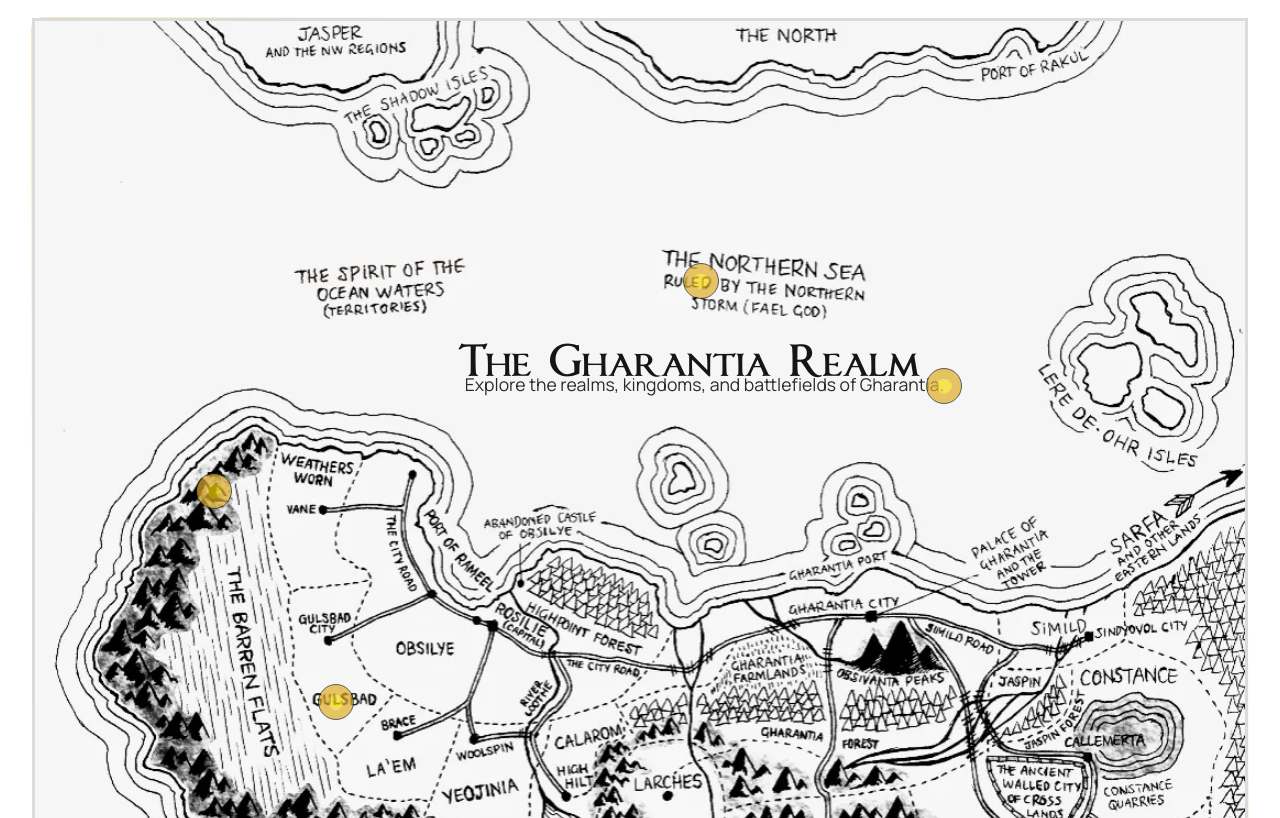
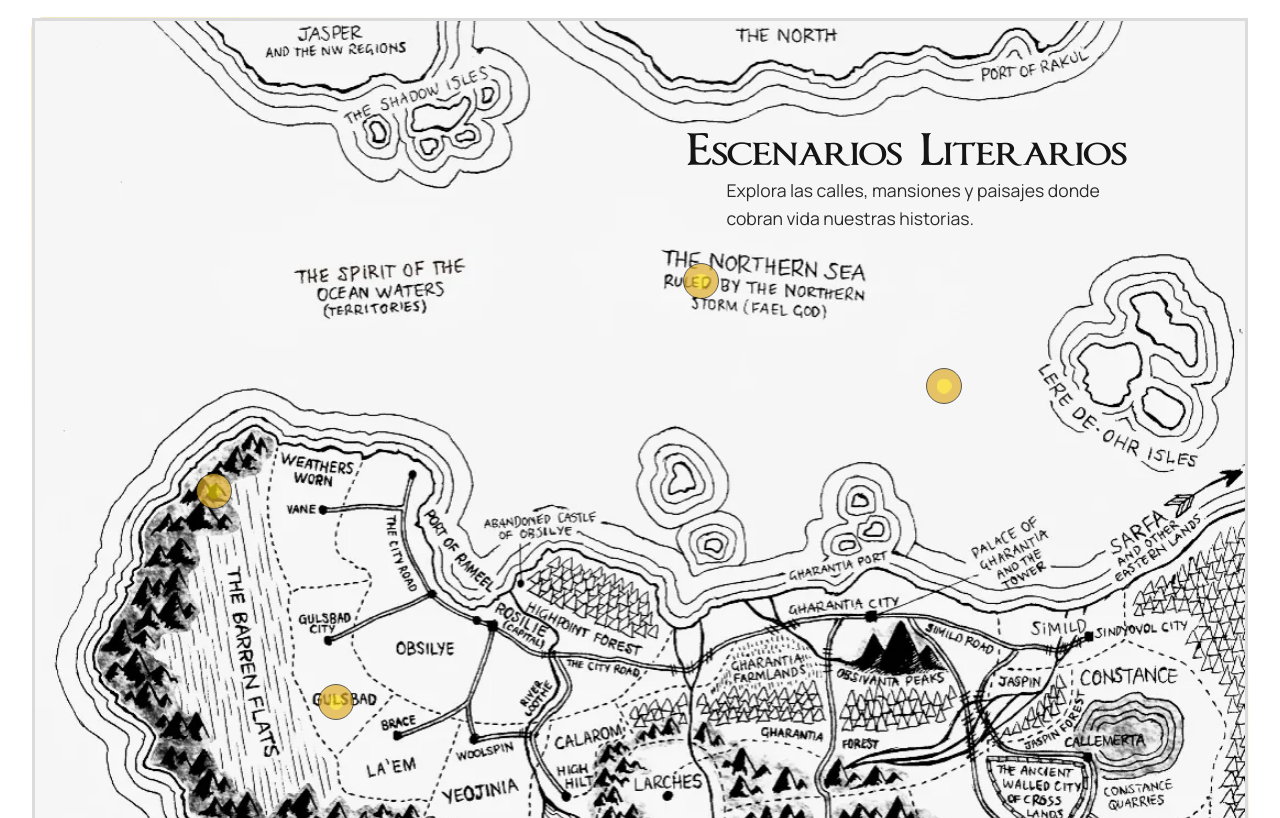
Before and after one commit to kilianomar5/mas-alla-de-las-paginas, a Vue app: page / in a window 1280 px wide. Shown: the part 1520-2338 px from the top of the page. Built offline with nearby package versions, Linux system fonts and the light colour scheme.

Commit message:
Actualizado Map Section

```diff
--- a/src/components/home/MapSection.vue
+++ b/src/components/home/MapSection.vue
@@ -1,15 +1,13 @@
 <!-- src/components/home/MapSection.vue -->
 <template>
-  <section class="map-section" id="map">
+  <section class="map-section" id="mapa">
     <div class="container">
       <!-- Semantic heading + description for search engines and screen readers.
            Visually hidden because the map artwork carries its own title. -->
       <div class="map-header sr-only">
-        <h2 class="map-title">Explore the World of Gharantia</h2>
+        <h2 class="map-title">Explora las Ciudades del Pecado</h2>
         <p class="map-subtitle">
-          Journey across the realm of the Endless War — its duchies, cities,
-          gods, and the untamed lands beyond. Hover the map to uncover the lore
-          of each location.
+          Viaja a través de los escenarios de nuestras obras literarias — desde el desierto andaluz hasta las luces de neón de Miami. Pasa el ratón sobre el mapa para descubrir los secretos de cada ubicación.
         </p>
       </div>
       <div class="map-container" ref="mapContainer">
@@ -18,7 +16,7 @@
           :src="mapImageSrc"
           :srcset="mapImageSrcset"
           sizes="(max-width: 768px) 100vw, 1100px"
-          alt="World Map of The Endless War"
+          alt="Mapa Literario de Más Allá de las Páginas"
           class="map-image"
         />
 
@@ -76,9 +74,9 @@
 
         <!-- Map Overlay -->
         <div class="map-overlay">
-          <h2 class="map-title">The Gharantia Realm</h2>
+          <h2 class="map-title">Escenarios Literarios</h2>
           <p class="map-description">
-            Explore the realms, kingdoms, and battlefields of Gharantia.
+            Explora las calles, mansiones y paisajes donde cobran vida nuestras historias.
           </p>
         </div>
       </div>
@@ -90,6 +88,9 @@
 import { ref } from 'vue';
 import { mapPoints } from './heroData.js';
 import { supportsWebp } from '../../utils/webp.js';
+
+// Aquí asumimos que tienes un mapa propio. Puedes sustituir 'map-bw.jpeg'
+// por una imagen de un mapa del mundo o un mapa genérico que subas a tu carpeta assets.
 import mapBwJpg from '../../assets/images/map-bw.jpeg';
 import mapBw600 from '../../assets/images/map-bw-600.webp';
 import mapBw1100 from '../../assets/images/map-bw-1100.webp';
@@ -102,6 +103,7 @@ const mapImageSrc = mapBwJpg;
 const mapImageSrcset = supportsWebp()
   ? `${mapBw600} 600w, ${mapBw1100} 1100w`
   : undefined;
+
 // Tooltip art is hidden on mobile, so a single .webp (no responsive set) is fine.
 const pointImage = (point) =>
   supportsWebp() && point.imageWebp ? point.imageWebp : point.image;
@@ -421,8 +423,8 @@ const getTooltipStyle = (position) => {
 }
 .map-title {
   position: absolute;
-  top: 30%;
-  right: 27%;
+  top: 10%;
+  right: 10%;
   font-family: var(--font-heading);
   font-size: 2.4rem;
   line-height: 1.1;
@@ -431,13 +433,13 @@ const getTooltipStyle = (position) => {
 }
 .map-description {
   position: absolute;
-  top: 33.5%;
-  right: 25%;
+  top: 15%;
+  right: 10%;
   font-family: var(--font-body);
   font-size: 1.1rem;
   line-height: 1.6;
   opacity: 0.9;
-  max-width: 600px;
+  max-width: 400px;
 }
 
 /* Responsive: hide interactive dots on mobile */
@@ -460,7 +462,7 @@ const getTooltipStyle = (position) => {
 }
 @media (max-width: 480px) {
   .map-section { padding: 0; }
-  .map-overlay { padding: rem; }
+  .map-overlay { padding: 1rem; }
   .map-title { font-size: 1.5rem; }
 }
 
```
